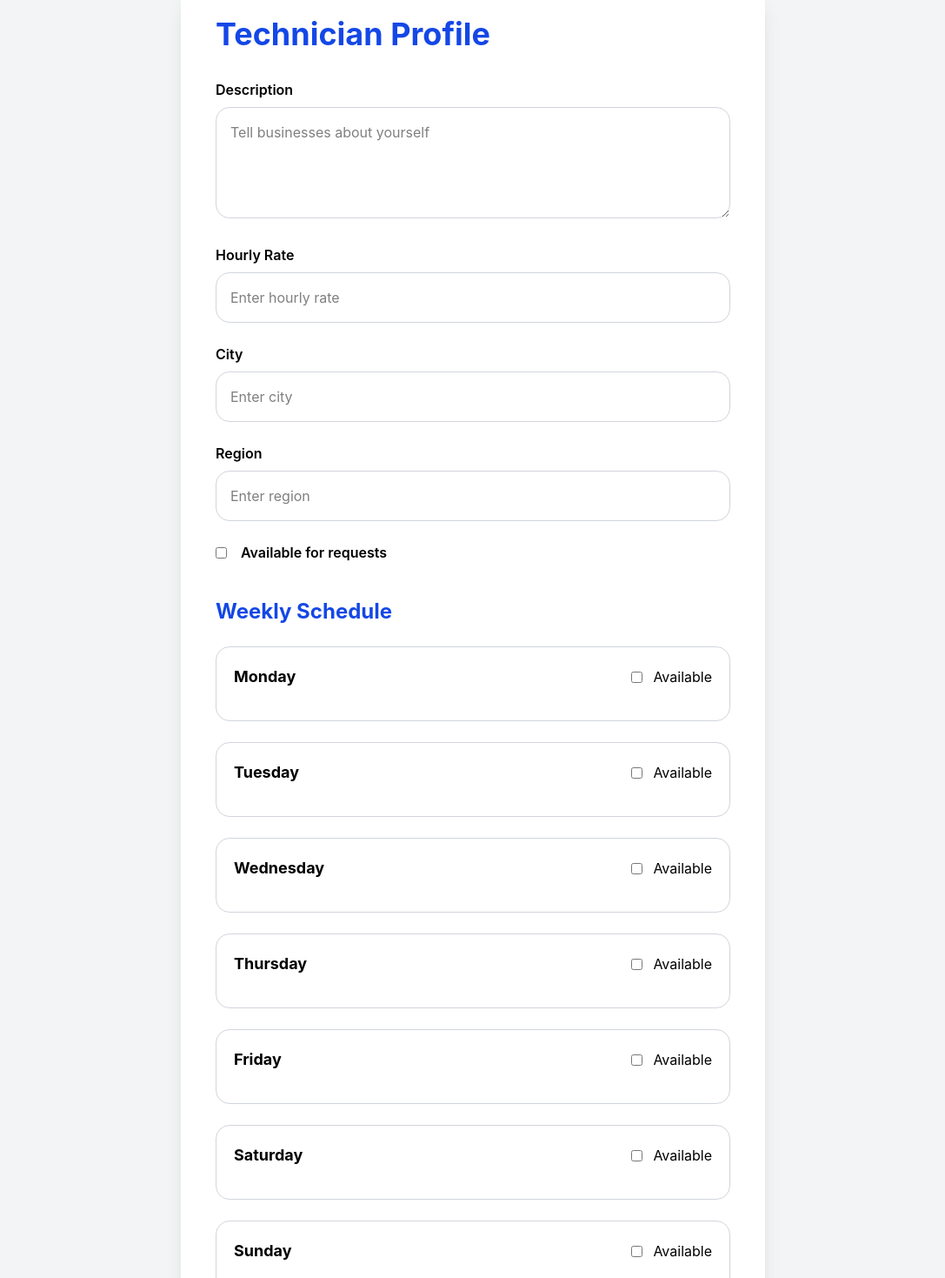
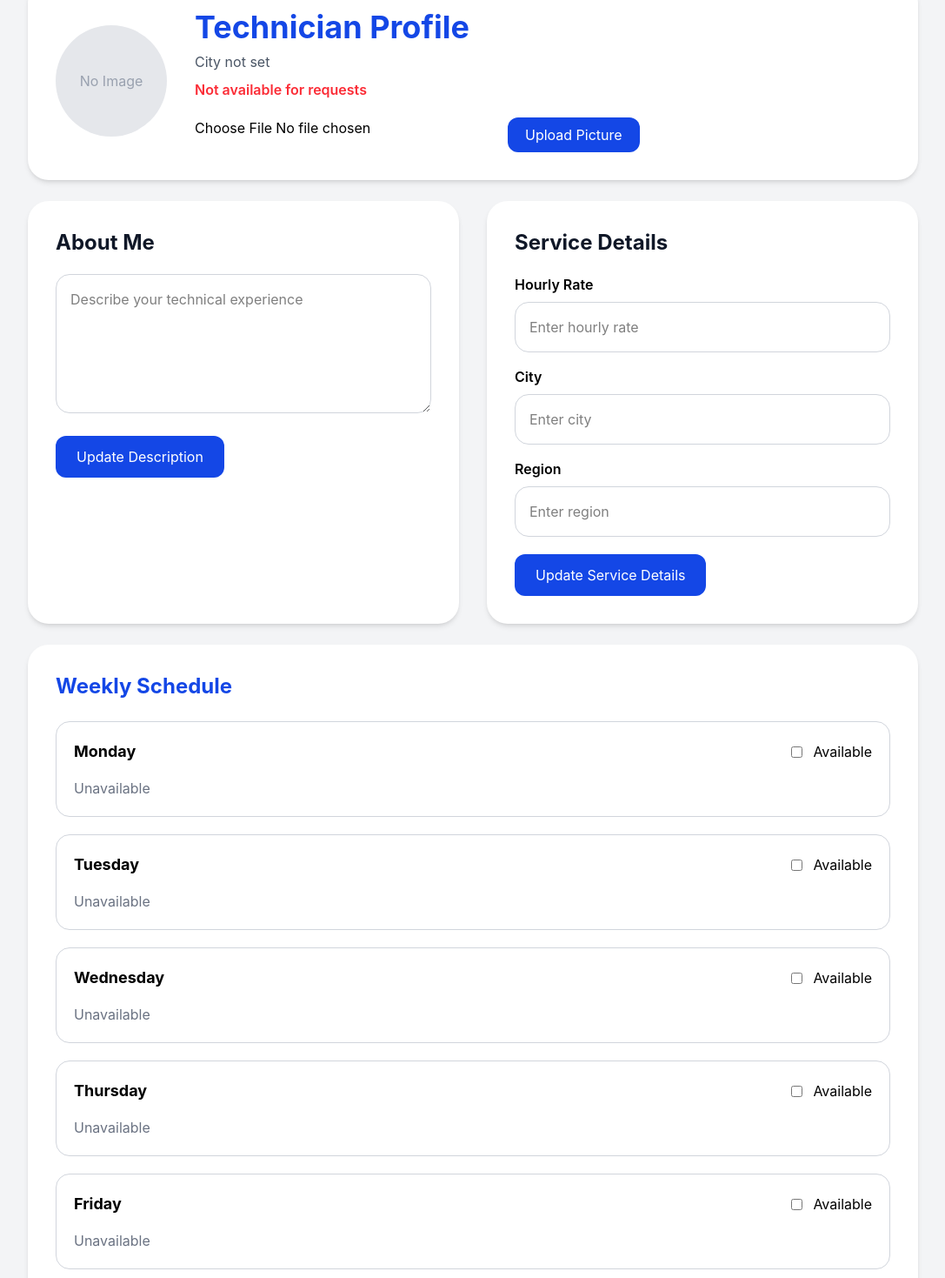
Before and after one commit to Yassine-Elamri34/Fixinit, a React app in the folder frontend/: page /technician-profile in a window 1280 px wide. Shown: the part 61-1530 px from the top of the page at 87% size, without its empty margins (96-1183 px from the left). Built offline with nearby package versions, Linux system fonts and the light colour scheme; no server answers; the HTML template or start-up script is replaced by a standard one.

Commit message:
technician profile

```diff
--- a/frontend/src/pages/Technician/TechnicianProfile.jsx
+++ b/frontend/src/pages/Technician/TechnicianProfile.jsx
@@ -1,117 +1,12 @@
-import { useState } from "react";
+import { useEffect, useState } from "react";
 import axios from "axios";
-import { useEffect } from "react";
-
-
-
 
 function TechnicianProfile() {
-const fetchProfile = async () => {
+  const userId = 1;
+  const technicianId = 1;
 
-  try {
-
-    const response = await axios.get(
-      "https://localhost:7294/api/Technician/profile/1"
-    );
-
-    setDescription(response.data.description);
-    setHourlyRate(response.data.hourlyRate);
-    setCity(response.data.city);
-    setRegion(response.data.region);
-    setIsAvailable(response.data.isAvailable);
-
-  }
-  catch(error){
-
-    console.log(error);
-
-  }
-
-};
-const fetchSchedule = async () => {
-
-  try {
-
-    const response = await axios.get(
-      "https://localhost:7294/api/Technician/schedule/1"
-    );
-
-    const loadedSchedule = schedule.map(day => {
-
-      const savedDay = response.data.find(
-        s => s.dayOfWeek === day.day
-      );
-
-      if(savedDay){
-
-        return {
-          day: savedDay.dayOfWeek,
-          isAvailable: savedDay.isAvailable,
-          startHour: savedDay.startHour,
-          endHour: savedDay.endHour
-        };
-
-      }
-
-      return day;
-
-    });
-
-    setSchedule(loadedSchedule);
-
-  }
-  catch(error){
-
-    console.log(error);
-
-  }
-
-};
-
-    const [schedule, setSchedule] = useState([
-  {
-    day: "Monday",
-    isAvailable: false,
-    startHour: "",
-    endHour: "",
-  },
-  {
-    day: "Tuesday",
-    isAvailable: false,
-    startHour: "",
-    endHour: "",
-  },
-  {
-    day: "Wednesday",
-    isAvailable: false,
-    startHour: "",
-    endHour: "",
-  },
-  {
-    day: "Thursday",
-    isAvailable: false,
-    startHour: "",
-    endHour: "",
-  },
-  {
-    day: "Friday",
-    isAvailable: false,
-    startHour: "",
-    endHour: "",
-  },
-  {
-    day: "Saturday",
-    isAvailable: false,
-    startHour: "",
-    endHour: "",
-  },
-  {
-    day: "Sunday",
-    isAvailable: false,
-    startHour: "",
-    endHour: "",
-  },
-]);
+  const [profilePicture, setProfilePicture] = useState("");
+  const [selectedFile, setSelectedFile] = useState(null);
 
   const [description, setDescription] = useState("");
   const [hourlyRate, setHourlyRate] = useState("");
@@ -119,46 +14,94 @@ const fetchSchedule = async () => {
   const [region, setRegion] = useState("");
   const [isAvailable, setIsAvailable] = useState(false);
 
+  const [schedule, setSchedule] = useState([
+    { day: "Monday", isAvailable: false, startHour: "", endHour: "" },
+    { day: "Tuesday", isAvailable: false, startHour: "", endHour: "" },
+    { day: "Wednesday", isAvailable: false, startHour: "", endHour: "" },
+    { day: "Thursday", isAvailable: false, startHour: "", endHour: "" },
+    { day: "Friday", isAvailable: false, startHour: "", endHour: "" },
+    { day: "Saturday", isAvailable: false, startHour: "", endHour: "" },
+    { day: "Sunday", isAvailable: false, startHour: "", endHour: "" },
+  ]);
+
+  const fetchProfile = async () => {
+    try {
+      const response = await axios.get(
+        `https://localhost:7294/api/Technician/profile/${userId}`
+      );
+
+      setProfilePicture(response.data.profilePicture || "");
+      setDescription(response.data.description || "");
+      setHourlyRate(response.data.hourlyRate || "");
+      setCity(response.data.city || "");
+      setRegion(response.data.region || "");
+      setIsAvailable(response.data.isAvailable || false);
+    } catch (error) {
+      console.log(error);
+    }
+  };
+
+  const fetchSchedule = async () => {
+    try {
+      const response = await axios.get(
+        `https://localhost:7294/api/Technician/schedule/${technicianId}`
+      );
+
+      setSchedule((currentSchedule) =>
+        currentSchedule.map((day) => {
+          const savedDay = response.data.find(
+            (s) => s.dayOfWeek === day.day
+          );
+
+          if (savedDay) {
+            return {
+              day: savedDay.dayOfWeek,
+              isAvailable: savedDay.isAvailable,
+              startHour: savedDay.startHour,
+              endHour: savedDay.endHour,
+            };
+          }
+
+          return day;
+        })
+      );
+    } catch (error) {
+      console.log(error);
+    }
+  };
+
   useEffect(() => {
-
     fetchProfile();
     fetchSchedule();
+  }, []);
 
-}, []);
-  const handleSubmit = async (e) => {
-
-    e.preventDefault();
-
+  const updateProfile = async () => {
     try {
-
       const response = await axios.post(
         "https://localhost:7294/api/Technician/update-profile",
         {
-          userId: 1,
-
+          userId,
           description,
-
           hourlyRate,
-
           city,
-
           region,
-
-          isAvailable
+          isAvailable,
         }
       );
 
       alert(response.data);
+      fetchProfile();
+    } catch (error) {
+      alert("Error updating profile");
+    }
+  };
 
-    } catch (error) {
-
-      alert("Error updating profile");
-
-    }
-    await axios.post(
+  const updateSchedule = async () => {
+    try {
+      const response = await axios.post(
         "https://localhost:7294/api/Technician/save-schedule",
         schedule.map((item) => ({
-    technicianId: 1,
+          technicianId,
           dayOfWeek: item.day,
           startHour: item.startHour,
           endHour: item.endHour,
@@ -166,88 +109,131 @@ useEffect(() => {
         }))
       );
 
+      alert(response.data);
+      fetchSchedule();
+    } catch (error) {
+      alert("Error updating schedule");
+    }
+  };
+
+  const uploadPicture = async () => {
+    if (!selectedFile) {
+      alert("Please choose a picture first");
+      return;
+    }
+
+    try {
+      const formData = new FormData();
+      formData.append("userId", userId);
+      formData.append("file", selectedFile);
+
+      const response = await axios.post(
+        "https://localhost:7294/api/Technician/upload-picture",
+        formData
+      );
+
+      setProfilePicture(response.data);
+      alert("Profile picture uploaded");
+    } catch (error) {
+      alert("Error uploading picture");
+    }
   };
 
   return (
+    <main className="min-h-screen bg-gray-100 p-10">
+      <div className="max-w-5xl mx-auto space-y-6">
 
-    <main className="min-h-screen bg-gray-100 flex items-center justify-center p-10">
+        <div className="bg-white rounded-3xl shadow-md p-8 flex items-center gap-8">
+          <div className="w-32 h-32 rounded-full bg-gray-200 overflow-hidden flex items-center justify-center">
+            {profilePicture ? (
+              <img
+                src={`https://localhost:7294${profilePicture}`}
+                alt="Technician"
+                className="w-full h-full object-cover"
+              />
+            ) : (
+              <span className="text-gray-400">No Image</span>
+            )}
+          </div>
 
-      <div className="bg-white shadow-xl rounded-3xl p-10 w-full max-w-2xl">
-
-        <h1 className="text-4xl font-bold text-blue-700 mb-8">
+          <div className="flex-1">
+            <h1 className="text-4xl font-bold text-blue-700">
               Technician Profile
             </h1>
 
+            <p className="text-gray-600 mt-2">
+              {city || "City not set"} {region && `, ${region}`}
+            </p>
 
-        <form
-          onSubmit={handleSubmit}
-          className="space-y-6"
+            <p className={isAvailable ? "text-green-600 mt-2 font-semibold" : "text-red-500 mt-2 font-semibold"}>
+              {isAvailable ? "Available for requests" : "Not available for requests"}
+            </p>
+
+            <div className="mt-5 flex gap-4">
+              <input
+                type="file"
+                accept="image/*"
+                onChange={(e) => setSelectedFile(e.target.files[0])}
+              />
+
+              <button
+                type="button"
+                onClick={uploadPicture}
+                className="bg-blue-700 text-white px-5 py-2 rounded-xl hover:bg-blue-800"
               >
+                Upload Picture
+              </button>
+            </div>
+          </div>
+        </div>
 
-          {/* DESCRIPTION */}
+        <div className="grid grid-cols-1 lg:grid-cols-2 gap-8">
 
-          <div>
-
-            <label className="block mb-2 font-semibold">
-              Description
-            </label>
+          <div className="bg-white rounded-3xl shadow-md p-8">
+            <h2 className="text-2xl font-bold text-gray-900 mb-5">
+              About Me
+            </h2>
 
             <textarea
               value={description}
               onChange={(e) => setDescription(e.target.value)}
-              className="w-full border border-gray-300 rounded-2xl p-4 h-32"
-              placeholder="Tell businesses about yourself"
+              className="w-full border border-gray-300 rounded-2xl p-4 h-40"
+              placeholder="Describe your technical experience"
             />
 
+            <button
+              type="button"
+              onClick={updateProfile}
+              className="mt-5 bg-blue-700 text-white px-6 py-3 rounded-xl hover:bg-blue-800"
+            >
+              Update Description
+            </button>
           </div>
 
+          <div className="bg-white rounded-3xl shadow-md p-8">
+            <h2 className="text-2xl font-bold text-gray-900 mb-5">
+              Service Details
+            </h2>
 
-          {/* HOURLY RATE */}
-
-          <div>
-
-            <label className="block mb-2 font-semibold">
-              Hourly Rate
-            </label>
-
+            <label className="block mb-2 font-semibold">Hourly Rate</label>
             <input
               type="number"
               value={hourlyRate}
               onChange={(e) => setHourlyRate(e.target.value)}
-              className="w-full border border-gray-300 rounded-2xl p-4"
+              className="w-full border border-gray-300 rounded-2xl p-4 mb-4"
               placeholder="Enter hourly rate"
             />
 
-          </div>
-
-
-          {/* CITY */}
-
-          <div>
-
-            <label className="block mb-2 font-semibold">
-              City
-            </label>
-
+            <label className="block mb-2 font-semibold">City</label>
             <input
               type="text"
               value={city}
               onChange={(e) => setCity(e.target.value)}
-              className="w-full border border-gray-300 rounded-2xl p-4"
+              className="w-full border border-gray-300 rounded-2xl p-4 mb-4"
               placeholder="Enter city"
             />
 
-          </div>
-
-
-          {/* REGION */}
-
-          <div>
-
-            <label className="block mb-2 font-semibold">
-              Region
-            </label>
-
+            <label className="block mb-2 font-semibold">Region</label>
             <input
               type="text"
               value={region}
@@ -256,155 +242,97 @@ useEffect(() => {
               placeholder="Enter region"
             />
 
-          </div>
-
-
-          {/* AVAILABILITY */}
-
-          <div className="flex items-center gap-4">
-
-            <input
-              type="checkbox"
-              checked={isAvailable}
-              onChange={(e) => setIsAvailable(e.target.checked)}
-            />
-
-            <p className="font-semibold">
-              Available for requests
-            </p>
-
-          </div>
-          <div className="mt-10">
-
-  <h2 className="text-2xl font-bold text-blue-700 mb-6">
-    Weekly Schedule
-  </h2>
-
-  <div className="space-y-6">
-
-    {schedule.map((item, index) => (
-
-      <div
-        key={index}
-        className="border border-gray-300 rounded-2xl p-5"
+            <button
+              type="button"
+              onClick={updateProfile}
+              className="mt-5 bg-blue-700 text-white px-6 py-3 rounded-xl hover:bg-blue-800"
             >
-
-        <div className="flex items-center justify-between mb-4">
-
-          <h3 className="font-bold text-lg">
-            {item.day}
-          </h3>
-
-          <div className="flex items-center gap-3">
-
-            <input
-              type="checkbox"
-              checked={item.isAvailable}
-              onChange={(e) => {
-
-                const updatedSchedule = [...schedule];
-
-                updatedSchedule[index].isAvailable =
-                  e.target.checked;
-
-                setSchedule(updatedSchedule);
-
-              }}
-            />
-
-            <p>
-              Available
-            </p>
-
+              Update Service Details
+            </button>
           </div>
 
         </div>
 
 
-        {item.isAvailable && (
 
+        <div className="bg-white rounded-3xl shadow-md p-8">
+          <h2 className="text-2xl font-bold text-blue-700 mb-6">
+            Weekly Schedule
+          </h2>
+
+          <div className="space-y-5">
+            {schedule.map((item, index) => (
+              <div
+                key={index}
+                className="border border-gray-300 rounded-2xl p-5"
+              >
+                <div className="flex items-center justify-between mb-4">
+                  <h3 className="font-bold text-lg">{item.day}</h3>
+
+                  <div className="flex items-center gap-3">
+                    <input
+                      type="checkbox"
+                      checked={item.isAvailable}
+                      onChange={(e) => {
+                        const updatedSchedule = [...schedule];
+                        updatedSchedule[index].isAvailable = e.target.checked;
+                        setSchedule(updatedSchedule);
+                      }}
+                    />
+
+                    <p>Available</p>
+                  </div>
+                </div>
+
+                {item.isAvailable ? (
                   <div className="grid grid-cols-2 gap-4">
-
                     <div>
-
-              <label className="block mb-2">
-                Start Hour
-              </label>
-
+                      <label className="block mb-2">Start Hour</label>
                       <input
                         type="time"
                         value={item.startHour}
                         onChange={(e) => {
-
                           const updatedSchedule = [...schedule];
-
-                  updatedSchedule[index].startHour =
-                    e.target.value;
-
+                          updatedSchedule[index].startHour = e.target.value;
                           setSchedule(updatedSchedule);
-
                         }}
                         className="w-full border border-gray-300 rounded-xl p-3"
                       />
-
                     </div>
 
-
                     <div>
-
-              <label className="block mb-2">
-                End Hour
-              </label>
-
+                      <label className="block mb-2">End Hour</label>
                       <input
                         type="time"
                         value={item.endHour}
                         onChange={(e) => {
-
                           const updatedSchedule = [...schedule];
-
-                  updatedSchedule[index].endHour =
-                    e.target.value;
-
+                          updatedSchedule[index].endHour = e.target.value;
                           setSchedule(updatedSchedule);
-
                         }}
                         className="w-full border border-gray-300 rounded-xl p-3"
                       />
+                    </div>
+                  </div>
+                ) : (
+                  <p className="text-gray-500">Unavailable</p>
+                )}
+              </div>
+            ))}
+          </div>
 
+          <button
+            type="button"
+            onClick={updateSchedule}
+            className="mt-8 w-full bg-blue-700 text-white py-4 rounded-2xl font-semibold hover:bg-blue-800"
+          >
+            Update Schedule
+          </button>
         </div>
 
       </div>
-
-        )}
-
-      </div>
-
-    ))}
-
-  </div>
-
-</div>
-
-
-          {/* BUTTON */}
-
-          <button
-            type="submit"
-            className="w-full bg-blue-700 text-white py-4 rounded-2xl font-semibold hover:bg-blue-800 transition"
-          >
-            Save Profile
-          </button>
-
-        </form>
-
-      </div>
-
     </main>
-
   );
-
 }
 
 export default TechnicianProfile;
-//fixint the technician profile
```
Lines whose indentation alone changed are shown as unchanged.
